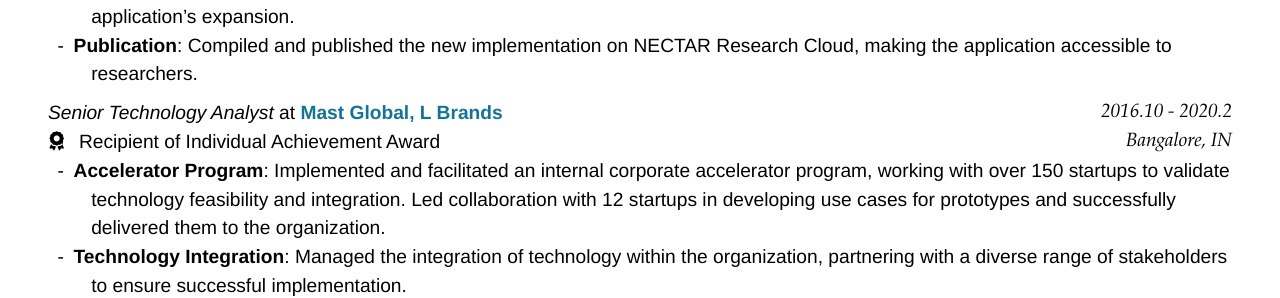
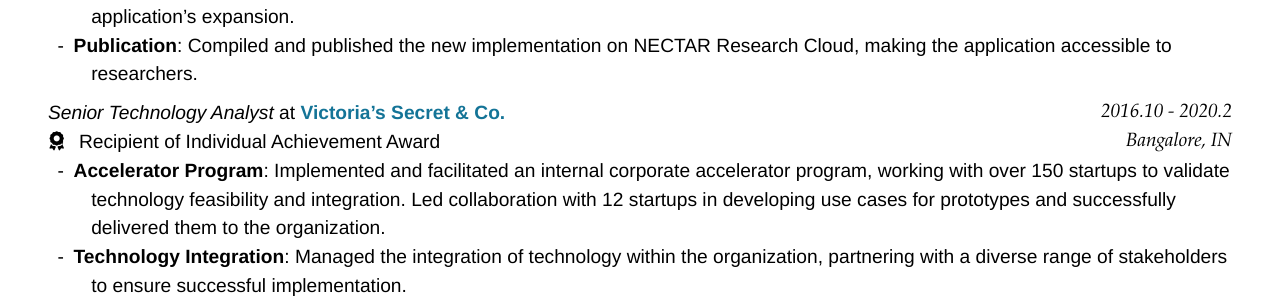
Before and after one commit to thedhanawada/me, a Jekyll site: the page built from index.md, in a window 1280 px wide and 900 px high, scrolled down 1635 px. Shown: the part 158-456 px from the top of the window. Built offline with Jekyll 4.4.1, drawn with Linux system fonts in a browser that asks for light colours; nearby versions of some CDN libraries.

Commit message:
Update index.md

````diff
--- a/index.md
+++ b/index.md
@@ -99,7 +99,7 @@ Melbourne, AU
 - **Client Collaboration**: Engaged in constructive discussions with the client to suggest ideas and improvements, leading to the application's expansion.
 - **Publication**: Compiled and published the new implementation on NECTAR Research Cloud, making the application accessible to researchers.
 
-### <sub>_Senior Technology Analyst_ at </sub> **[Mast Global, L Brands](https://www.lb.com/){:target="_blank"}** `2016.10 - 2020.2`
+### <sub>_Senior Technology Analyst_ at </sub> **[Victoria’s Secret & Co.](https://www.victoriassecretandco.com/){:target="_blank"}** `2016.10 - 2020.2`
 ```
 Bangalore, IN
 ```
````
